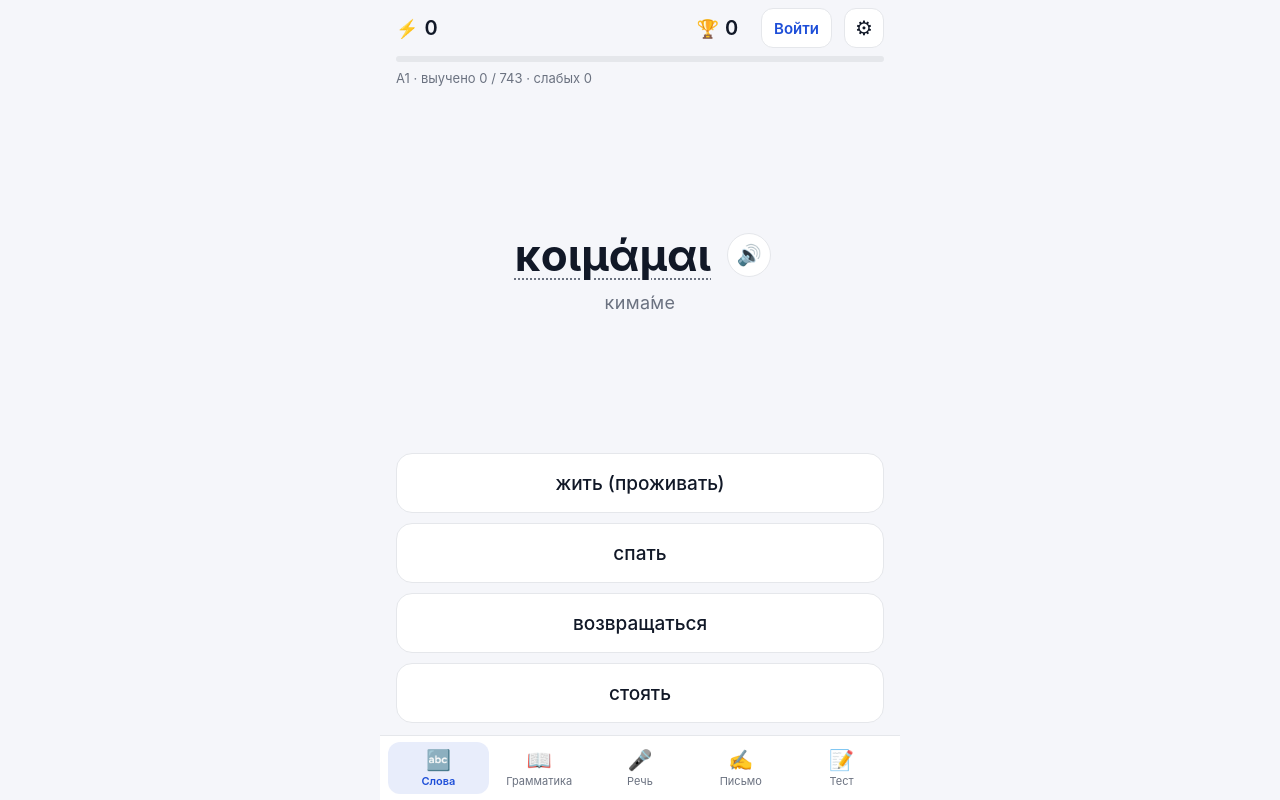
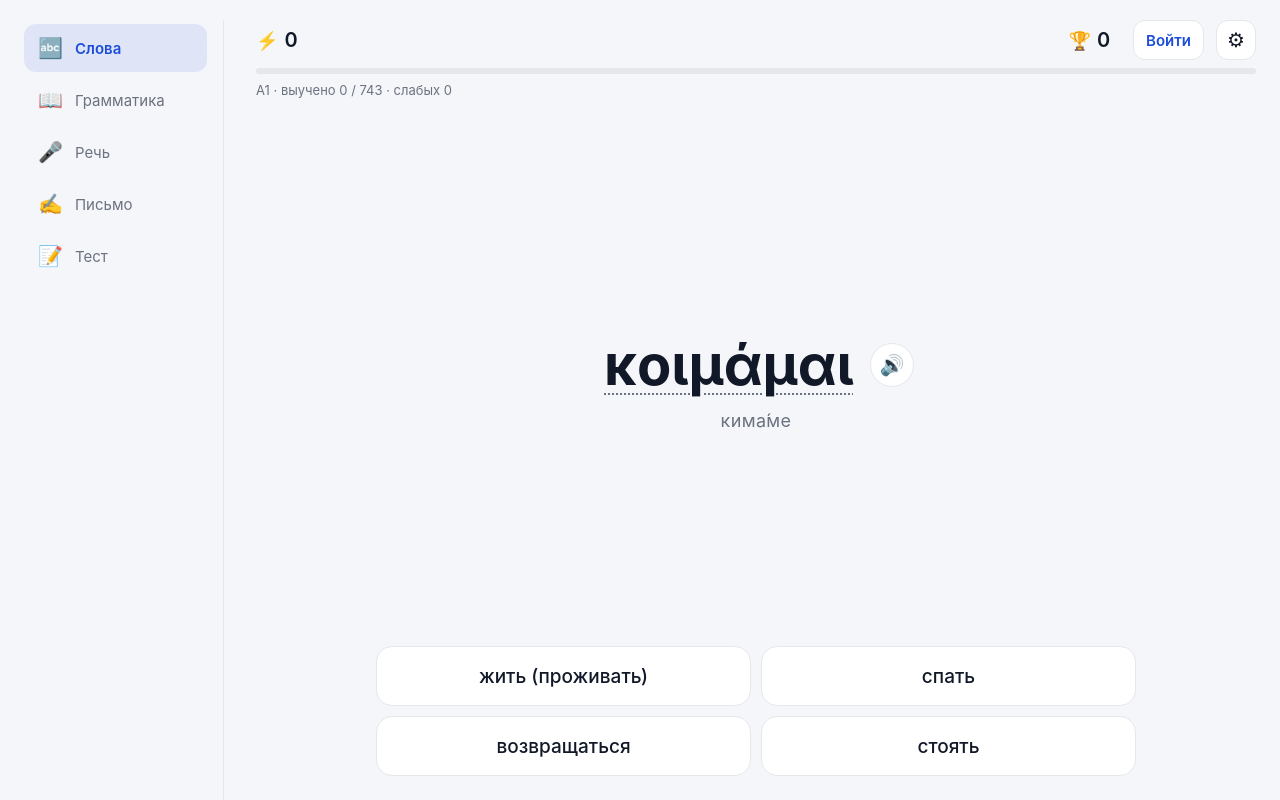
Before and after one commit to vadimptr/greek_drilling, a React (Vite) app: page / in a window 1280 px wide. Built offline with nearby package versions, Linux system fonts and the light colour scheme; no server answers; the HTML template or start-up script is replaced by a standard one.

Commit message:
feat(layout): desktop layout from 960px — sidebar navigation, wider content, two-column lessons, multi-column verb list, 3-column options, centered sheets

```diff
--- a/src/App.css
+++ b/src/App.css
@@ -709,3 +709,51 @@
 .verb-examples { list-style: none; margin: 0; padding: 0 12px 12px; display: flex; flex-direction: column; gap: 8px; }
 .verb-examples li { display: flex; flex-direction: column; gap: 2px; }
 .verb-example-el { font-size: 15px; }
+
+@media (min-width: 960px) {
+  .app {
+    max-width: 1280px;
+    grid-template-columns: 200px minmax(0, 1fr);
+    grid-template-rows: auto 1fr;
+    grid-template-areas: 'nav header' 'nav screen';
+    column-gap: 32px;
+    row-gap: 8px;
+    padding: 20px 24px 0;
+  }
+  .header { grid-area: header; padding: 0; }
+  .screen { grid-area: screen; padding: 8px 4px 24px; }
+  .tabbar {
+    grid-area: nav;
+    display: flex;
+    flex-direction: column;
+    gap: 4px;
+    border-top: none;
+    border-right: 1px solid var(--border);
+    background: transparent;
+    padding: 4px 16px 0 0;
+  }
+  .tab { flex-direction: row; justify-content: flex-start; gap: 12px; padding: 12px 14px; font-size: 15px; }
+  .tab:hover:not(.tab-active) { background: color-mix(in srgb, var(--text) 5%, transparent); }
+
+  .screen > *, .hub-body > *, .aorist > * { width: 100%; max-width: 760px; margin-inline: auto; }
+  .screen > .grammar-hub { max-width: 1040px; }
+  .grammar-hub > .sub-picker { align-self: flex-start; }
+  .hub-body > .aorist, .aorist > .aorist-verbs, .hub-body > .lesson-list { max-width: none; }
+  .aorist > .aorist-groups { justify-content: center; }
+
+  .lesson-list { display: grid; grid-template-columns: repeat(2, minmax(0, 1fr)); align-content: start; }
+  .lesson-list > .resume-card, .lesson-list > .lesson-level { grid-column: 1 / -1; }
+  .lesson-card:hover, .verb-row-head:hover { border-color: var(--accent); }
+
+  section.aorist-verbs { display: grid; grid-template-columns: repeat(auto-fill, minmax(300px, 1fr)); align-items: start; }
+  section.aorist-verbs > h2 { grid-column: 1 / -1; }
+
+  .options { grid-template-columns: 1fr 1fr; }
+  .options-6 { grid-template-columns: repeat(3, 1fr); }
+  .option:hover:not(:disabled) { border-color: var(--accent); }
+  .prompt-word { font-size: 56px; }
+  .nouns-form { font-size: 48px; }
+
+  .sheet-backdrop { align-items: center; padding: 24px; }
+  .sheet { max-width: 480px; border-radius: 20px; padding-bottom: 20px; }
+}
```
